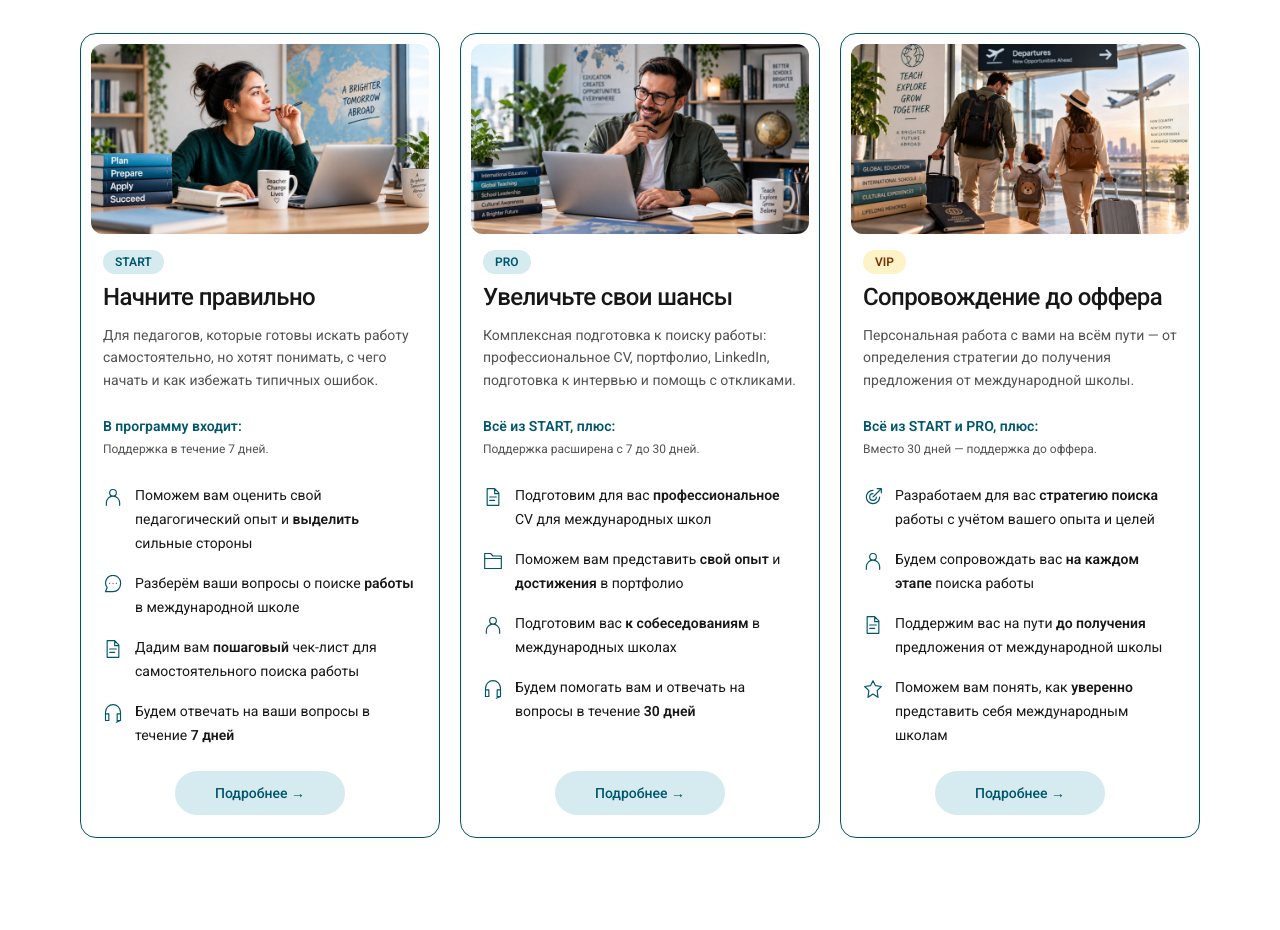
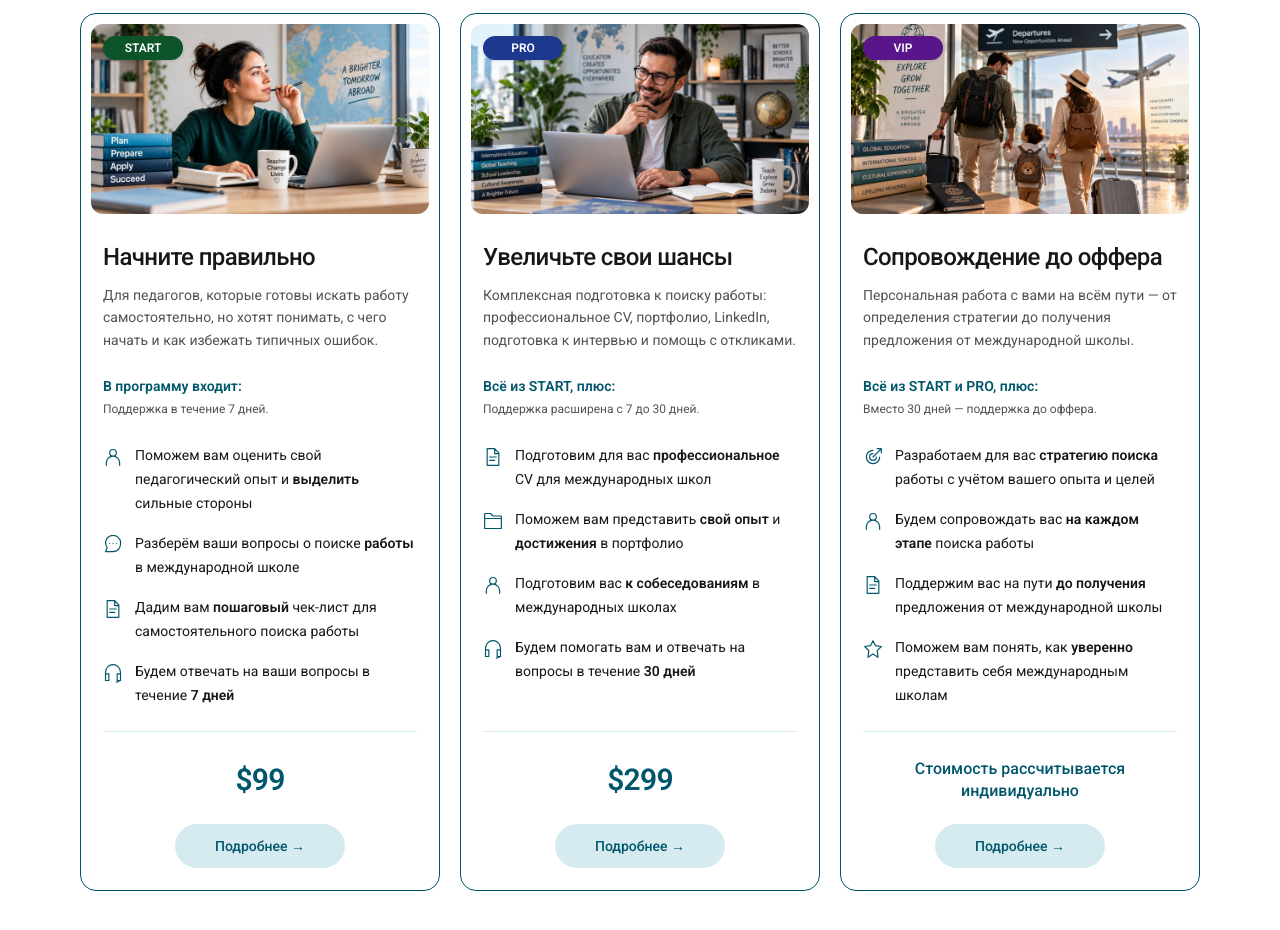
Before and after one commit to Ab-web-creator/globalTeachers, a Next.js app: page / in a window 1280 px wide. Shown: the part 3734-4664 px from the top of the page. Before the commit the page ends 4636 px from the top, so only its background shows below. Built offline with nearby package versions, Linux system fonts and the light colour scheme.

Commit message:
add prices for plans

```diff
--- a/app/components/home/categories/category-card.tsx
+++ b/app/components/home/categories/category-card.tsx
@@ -3,8 +3,15 @@ import { useState } from "react";
 import type { Program } from "./programs";
 import ProgramFeatures from "./program-features";
 import ProgramInclusions from "./program-inclusions";
+import ProgramCardFooter from "./program-card-footer";
 
 type CategoryCardProps = { program: Program; onDetails: () => void };
+
+const badgeColors: Record<string, string> = {
+  START: "bg-green-900",
+  PRO: "bg-blue-900",
+  VIP: "bg-purple-900",
+};
 
 export default function CategoryCard({ program, onDetails }: CategoryCardProps) {
   const [imageFailed, setImageFailed] = useState(false);
@@ -13,9 +20,9 @@ export default function CategoryCard({ program, onDetails }: CategoryCardProps)
       <div className="relative aspect-video overflow-hidden rounded-xl bg-brand-100">
         {imageFailed ? <p className="flex h-full items-center justify-center text-brand-500">Фото программы {program.tier}</p> :
           <Image src={program.image} alt={program.alt} fill sizes="(max-width: 1024px) 90vw, 30vw" className="object-cover object-top" onError={() => setImageFailed(true)} />}
+        <span className={`absolute top-3 left-3 z-10 w-20 rounded-full px-4 py-1 text-center text-xs font-semibold text-white shadow-sm ${badgeColors[program.tier]}`}>{program.tier}</span>
       </div>
-      <div className="flex flex-col px-3 pt-4">
-        <span className={`mb-2 self-start rounded-full px-3 py-1 text-xs font-semibold ${program.tier === "VIP" ? "bg-amber-100 text-amber-900" : "bg-brand-100 text-brand-500"}`}>{program.tier}</span>
+      <div className="flex flex-col px-3 pt-7">
         <h3 className="text-2xl leading-tight font-medium tracking-tight">{program.title}</h3>
         <p className="mt-3 text-sm leading-relaxed text-neutral-600">{program.description}</p>
       </div>
@@ -23,9 +30,7 @@ export default function CategoryCard({ program, onDetails }: CategoryCardProps)
         <ProgramInclusions program={program} />
         <ProgramFeatures features={program.features} icons={program.icons} />
       </div>
-      <div className="flex justify-center px-3 pb-3">
-        <button onClick={onDetails} className="self-center rounded-full bg-brand-100 px-10 py-3 text-sm font-medium text-brand-500 transition hover:bg-brand-200" aria-label={`Подробнее о программе ${program.tier}`}>Подробнее <span aria-hidden="true">→</span></button>
-      </div>
+      <ProgramCardFooter program={program} onDetails={onDetails} />
     </li>
   );
 }
--- /dev/null
+++ b/app/components/home/categories/program-card-footer.tsx
@@ -0,0 +1,20 @@
+import type { Program } from "./programs";
+
+type ProgramCardFooterProps = { program: Program; onDetails: () => void };
+
+export default function ProgramCardFooter({ program, onDetails }: ProgramCardFooterProps) {
+  return (
+    <div className="mx-3 flex flex-col items-center gap-4 border-t border-brand-100 pt-5 pb-3">
+      <p className="flex min-h-14 items-center justify-center text-center text-brand-500">
+        {program.price === null ? (
+          <span className="max-w-64 text-base leading-snug font-medium">Стоимость рассчитывается индивидуально</span>
+        ) : (
+          <span className="text-3xl font-semibold tracking-tight">${program.price}</span>
+        )}
+      </p>
+      <button onClick={onDetails} className="mt-auto rounded-full bg-brand-100 px-10 py-3 text-sm font-medium text-brand-500 transition hover:bg-brand-200" aria-label={`Подробнее о программе ${program.tier}`}>
+        Подробнее <span aria-hidden="true">→</span>
+      </button>
+    </div>
+  );
+}
--- a/app/components/home/categories/programs.ts
+++ b/app/components/home/categories/programs.ts
@@ -14,6 +14,7 @@ const proServices = [
 export const programs = [
   {
     tier: "START", title: "Начните правильно", image: "/images/startPackage.jpeg",
+    price: 99,
     alt: "Педагог планирует международную карьеру за ноутбуком",
     description: "Для педагогов, которые готовы искать работу самостоятельно, но хотят понимать, с чего начать и как избежать типичных ошибок.",
     inclusionLabel: "В программу входит:",
@@ -24,6 +25,7 @@ export const programs = [
   },
   {
     tier: "PRO", title: "Увеличьте свои шансы", image: "/images/proPackage.jpeg",
+    price: 299,
     alt: "Специалист за рабочим столом",
     description: "Комплексная подготовка к поиску работы: профессиональное CV, портфолио, LinkedIn, подготовка к интервью и помощь с откликами.",
     inclusionLabel: "Всё из START, плюс:",
@@ -34,6 +36,7 @@ export const programs = [
   },
   {
     tier: "VIP", title: "Сопровождение до оффера", image: "/images/VIPpackage.jpeg",
+    price: null,
     alt: "Портрет специалиста",
     description: "Персональная работа с вами на всём пути — от определения стратегии до получения предложения от международной школы.",
     inclusionLabel: "Всё из START и PRO, плюс:",
--- a/app/components/home/statistic-item.tsx
+++ b/app/components/home/statistic-item.tsx
@@ -4,7 +4,7 @@ export default function StatisticItem({ value, label }: StatisticItemProps) {
   return (
     <div className="flex flex-col items-center justify-center gap-3 px-4 py-4 text-center sm:even:border-l sm:even:border-brand-100 lg:border-l lg:border-brand-100 lg:first:border-l-0">
       <dt className="order-last text-base text-neutral-600 sm:text-lg">{label}</dt>
-      <dd className="text-5xl font-semibold tracking-tight text-neutral-900 xl:text-6xl">{value}</dd>
+      <dd className="text-3xl font-semibold tracking-tight text-neutral-900 xl:text-4xl">{value}</dd>
     </div>
   );
 }
```
